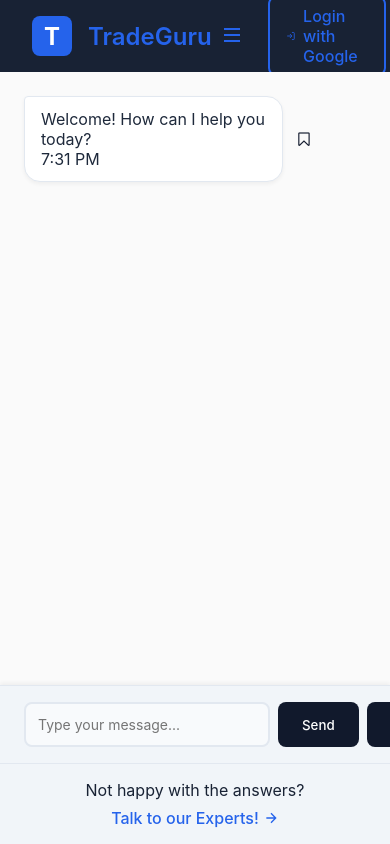
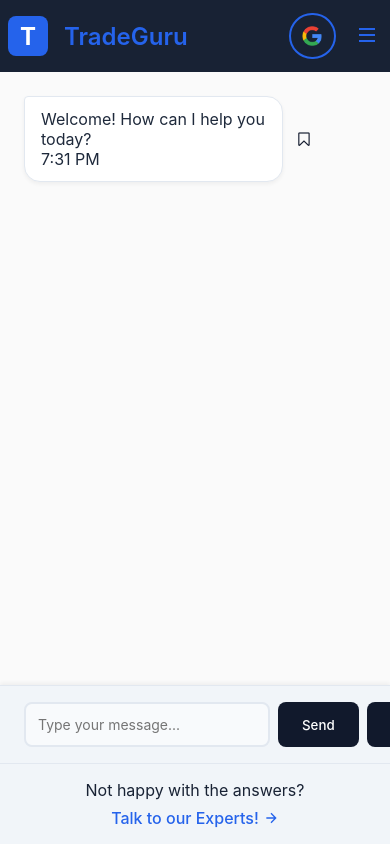
Before and after one commit to aniruddha2004/tradeGuru, a Flask app: page /chat in a window 390 px wide. Run offline with Flask 3, Linux system fonts and the light colour scheme.

Commit message:
Fixed google login button in the chat page and positioned the toggle icon properly

```diff
--- a/src/static/css/styles-chat.css
+++ b/src/static/css/styles-chat.css
@@ -15,7 +15,7 @@
 /* Navbar Styles */
 .navbar {
   width: 100%;
-    background-color: rgba(24,34,52,255);
+  background-color: rgba(24, 34, 52, 255);
   padding: 1rem 2rem;
   display: flex;
   justify-content: space-between;
@@ -62,26 +62,24 @@
   border: none;
   color: #2563eb;
   cursor: pointer;
-    padding: 0.5rem;
+  padding: 0.2rem;
 }
 
 .login-button {
   display: flex;
   align-items: center;
-    gap: 0.5rem;
-    padding: 0.5rem 1rem;
-    background : none;
+  padding: 0.7rem;
+  background: none;
   border: 2px solid #2563eb;
-    color: #2563eb;
-    border-radius: 0.5rem;
+  border-radius: 50%;
   text-decoration: none;
   font-weight: 500;
   transition: all 0.2s ease;
 }
 
 .login-button:hover {
-    background-color: #2563eb;
-    color: white;
+  background-color: rgba(37, 99, 235, 0.5);
+  border: 2px solid rgba(37, 99, 235, 0.5);
 }
 
 .chat-container {
@@ -95,7 +93,7 @@
 /* Previous Queries Panel */
 .queries-panel {
   width: 33.333%;
-    background-color: rgba(30,41,59,255);
+  background-color: rgba(30, 41, 59, 255);
   border-right: 1px solid #e2e8f0;
   padding: 0.5rem;
   display: flex;
@@ -107,7 +105,7 @@
   font-size: 1.25rem;
   font-weight: 600;
   margin-bottom: 1rem;
-    color: rgba(248,250,252,255);
+  color: rgba(248, 250, 252, 255);
   padding-bottom: 0.5rem;
   border-bottom: 2px solid #2563eb;
 }
@@ -119,8 +117,8 @@
 }
 
 .query-card {
-    background-color: rgba(42,52,65,255);
-    border: 1px solid rgba(64,73,84,255);
+  background-color: rgba(42, 52, 65, 255);
+  border: 1px solid rgba(64, 73, 84, 255);
   color: #e5e8ec;
   border-radius: 0.5rem;
   padding: 1rem;
@@ -190,7 +188,7 @@
 }
 
 .message.user .message-content {
-    background-color: rgba(29,40,58,255);
+  background-color: rgba(29, 40, 58, 255);
   color: white;
   border-top-right-radius: 0.25rem;
 }
@@ -215,7 +213,7 @@
 .input-container {
   border-top: 1px solid #e2e8f0;
   padding: 1rem 1.5rem;
-    background-color: rgba(241,245,249,255);
+  background-color: rgba(241, 245, 249, 255);
 }
 
 .input-form {
@@ -235,14 +233,14 @@
 }
 
 .message-input:focus {
-    border-color: rgba(24,34,52,255);
+  border-color: rgba(24, 34, 52, 255);
   box-shadow: 0 0 0 3px rgba(37, 99, 235, 0.1);
   background-color: white;
 }
 
 .send-button {
   padding: 0.75rem 1.5rem;
-    background-color: rgba(17,25,44,255);
+  background-color: rgba(17, 25, 44, 255);
   color: white;
   border: none;
   border-radius: 0.5rem;
@@ -252,10 +250,10 @@
 }
 
 .send-button:hover {
-    background : none;
-    border: 1px solid rgba(17,25,44,255);
+  background: none;
+  border: 1px solid rgba(17, 25, 44, 255);
   transform: translateY(-1px);
-    color : rgba(17,25,44,255);
+  color: rgba(17, 25, 44, 255);
 }
 
 .send-button:active {
@@ -271,11 +269,11 @@
   text-align: center;
   padding: 1rem;
   border-top: 1px solid #e2e8f0;
-    background-color: rgba(241,245,249,255);
+  background-color: rgba(241, 245, 249, 255);
 }
 
 .expert-text {
-    color: rgba(24,34,52,255);
+  color: rgba(24, 34, 52, 255);
   margin-bottom: 0.5rem;
 }
 
@@ -326,7 +324,8 @@
 }
 
 @keyframes blink {
-  0%, 100% {
+  0%,
+  100% {
     opacity: 0.3;
   }
   50% {
@@ -334,9 +333,12 @@
   }
 }
 
-
 /* Mobile Responsive Styles */
 @media (max-width: 768px) {
+  .navbar {
+    padding: 1rem 0.5rem;
+  }
+
   .menu-toggle {
     display: block;
   }
@@ -371,7 +373,6 @@
     font-size: 14px;
     border-left: 3px solid #f39c12;
   }
-
 }
 
 /* Scrollbar Styling */
--- a/src/templates/chat.html
+++ b/src/templates/chat.html
@@ -17,6 +17,9 @@
         <h1 class="company-name">TradeGuru</h1>
       </a>
       <div class="nav-right">
+        <a href="#" class="login-button" disabled>
+          <img src="{{ url_for('static', filename='images/google-icon.png') }}" alt="Google Icon" width="20px" height="20px">
+        </a>
         <button class="menu-toggle" id="menuToggle">
           <svg
             width="24"
@@ -29,21 +32,6 @@
             <path d="M4 6h16M4 12h16M4 18h16" />
           </svg>
         </button>
-        <a href="#" class="login-button" disabled>
-          <svg
-            width="20"
-            height="20"
-            viewBox="0 0 24 24"
-            fill="none"
-            stroke="currentColor"
-            stroke-width="2"
-          >
-            <path
-              d="M15 3h4a2 2 0 0 1 2 2v14a2 2 0 0 1-2 2h-4M10 17l5-5-5-5M13.8 12H3"
-            />
-          </svg>
-          Login with Google
-        </a>
       </div>
     </nav>
 
```
Lines whose indentation alone changed are shown as unchanged.
